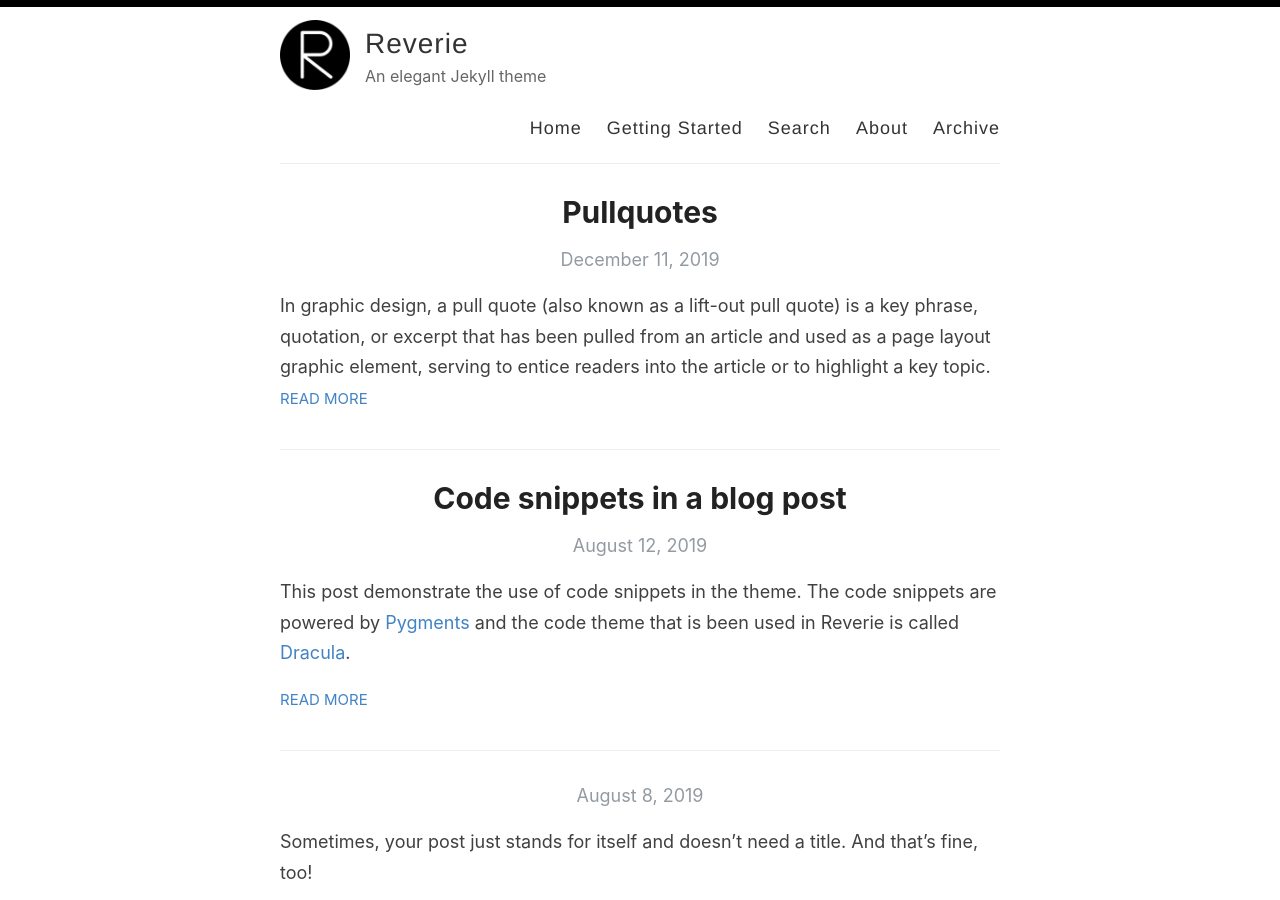
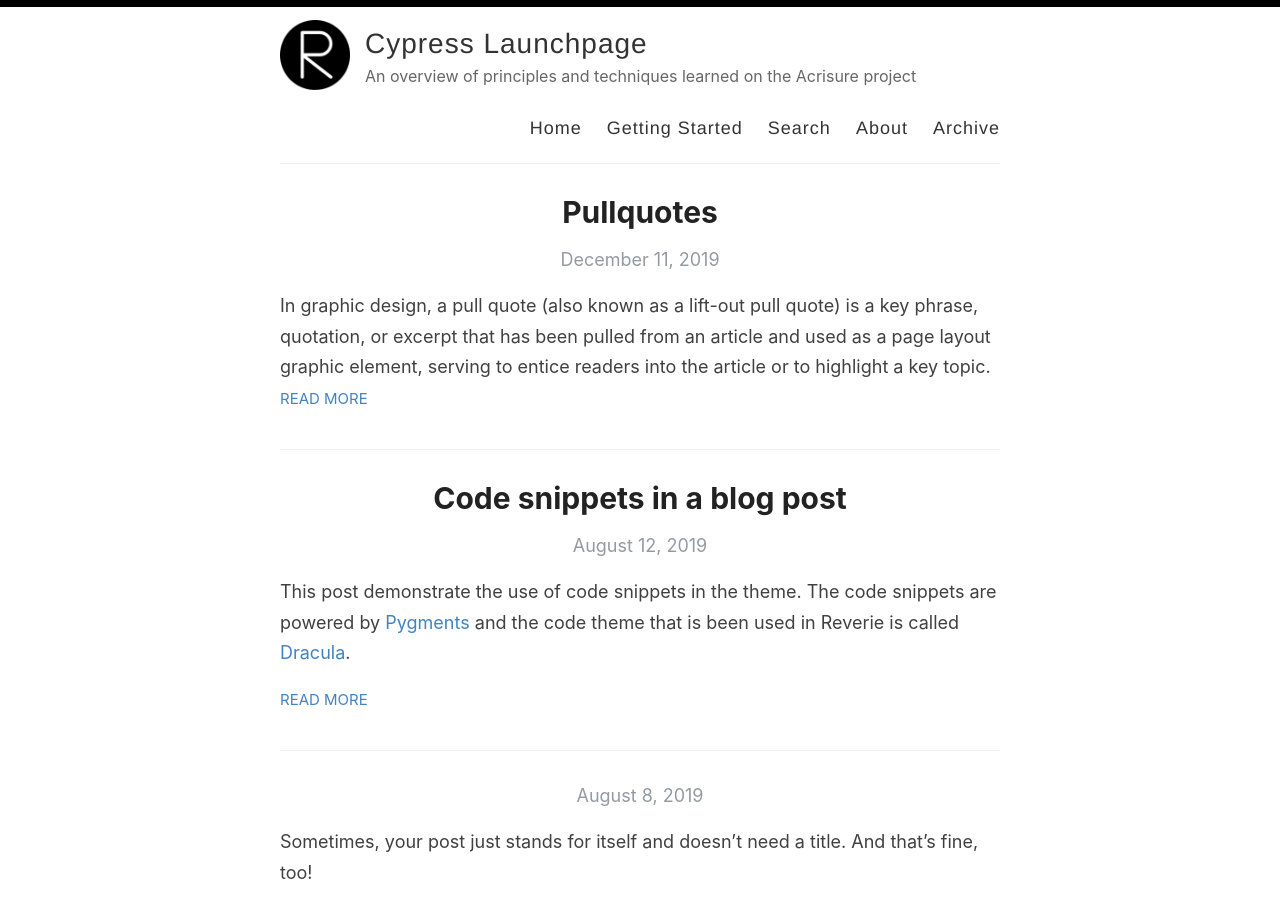
Before and after one commit to austin-ultratesting/austin-ultratesting.github.io, a Jekyll site: the page built from index.html, in a window 1280 px wide and 900 px high. Built offline with Jekyll 4.4.1, drawn with Linux system fonts in a browser that asks for light colours; the list of posts is cut into pages by our own code.

Commit message:
Setting up project with yml file update

```diff
--- a/_config.yml
+++ b/_config.yml
@@ -3,16 +3,16 @@
 #
 
 # Name of your site (displayed in the header)
-name: Reverie
+name: Cypress Launchpage
 
 # Name of the author
-author: Amit Merchant
+author: Austin Bell
 
 # Repo Author
-repo-author: Austin Bell
+original-reverie-author: Amit Merchant
 
 # Short bio or description (displayed in the header)
-description: An elegant Jekyll theme
+description: An overview of principles and techniques learned on the Acrisure project
 
 # URL of your avatar or profile pic (you could use your GitHub profile pic)
 avatar: /images/reverie.png
```
